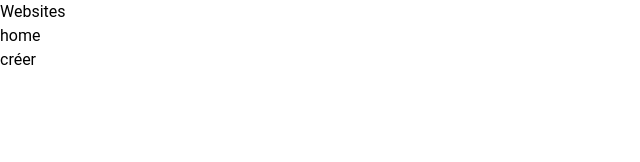
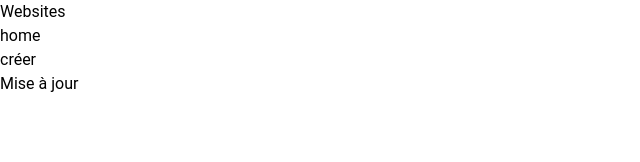
Before and after one commit to Ludoc0de/my-react-boilerplate, a React (Vite) app in the folder frontend/: page /websites in a window 1280 px wide. Shown: the top 162 px of the page, without its empty margins (0-640 px from the left). Built offline with nearby package versions, Linux system fonts and the light colour scheme; the HTML template or start-up script is replaced by a standard one.

Commit message:
link to update route

```diff
--- a/frontend/src/pages/Websites.jsx
+++ b/frontend/src/pages/Websites.jsx
@@ -28,6 +28,7 @@ const Websites = () => {
       <div>Websites</div>
       <Link to="/">home</Link>
       <Link to="/createWebsite">créer</Link>
+      <Link to="/updateWebsite/:id">Mise à jour</Link>
       <div>
         {website.map((web) => (
           <p key={web._id}>{web.text}</p>
```
